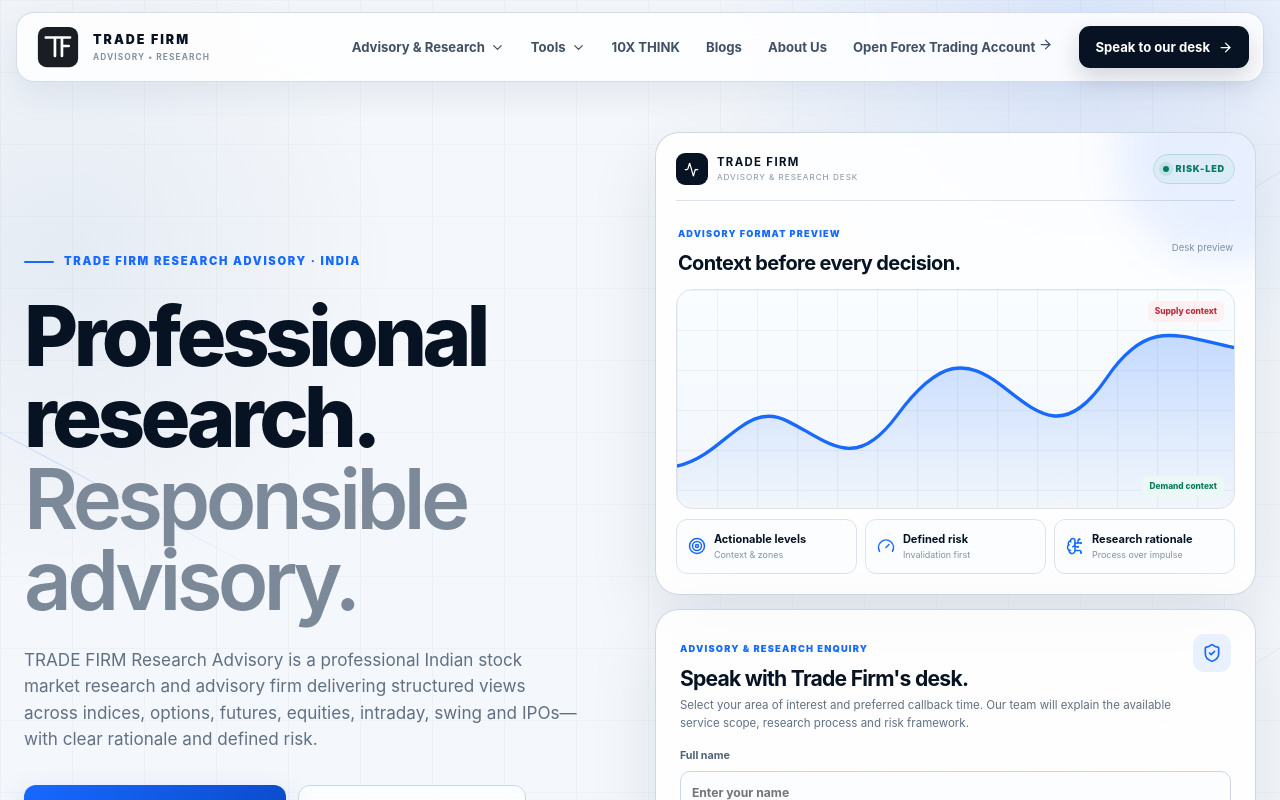
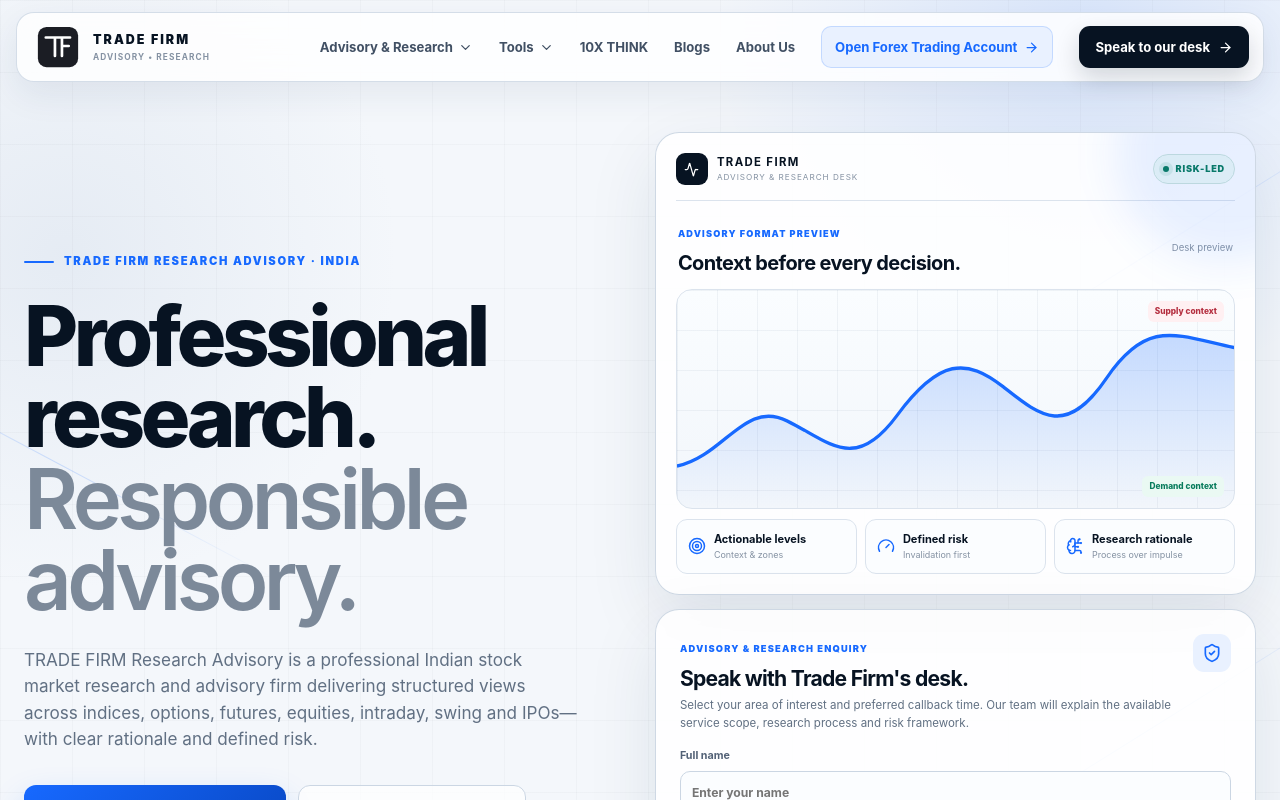
Before and after one commit to tradefirmindia-dot/trade-firm, a Next.js app: page / in a window 1280 px wide. Shown: the top 800 px of the page. Built offline with nearby package versions, Linux system fonts and the light colour scheme; no server answers.

Commit message:
Style Forex account navigation button across devices

```diff
--- a/app/globals.css
+++ b/app/globals.css
@@ -227,6 +227,24 @@
 }
 
 .site-header .nav-cta:hover { color: #fff; background: var(--blue); }
+
+.site-header .forex-account-link {
+  display: inline-flex;
+  align-items: center;
+  gap: 7px;
+  padding: 10px 13px;
+  border: 1px solid rgba(27, 108, 255, 0.18);
+  border-radius: 10px;
+  color: var(--blue);
+  background: var(--blue-soft);
+  white-space: nowrap;
+}
+
+.site-header .forex-account-link:hover,
+.site-header .forex-account-link.active {
+  color: #fff;
+  background: var(--blue);
+}
 
 .menu-button {
   display: none;
@@ -1262,6 +1280,42 @@
   .seo-deep-dive-grid { grid-template-columns: 1fr 1fr; }
   .seo-topic-paths { grid-template-columns: 1fr; }
   .seo-topic-paths .identity-actions { justify-content: flex-start; }
+}
+
+@media (max-width: 1020px) {
+  .site-header nav {
+    position: fixed;
+    top: 82px;
+    left: 0;
+    right: 0;
+    max-height: calc(100dvh - 96px);
+    display: none;
+    overflow-y: auto;
+    align-items: stretch;
+    flex-direction: column;
+    gap: 4px;
+    padding: 14px;
+    border: 1px solid var(--line-strong);
+    border-radius: 16px;
+    background: rgba(255, 255, 255, 0.97);
+    box-shadow: var(--shadow);
+  }
+  .site-header nav.open { display: flex; }
+  .site-header nav a { padding: 10px; border-radius: 9px; }
+  .site-header .nav-cta { margin-top: 4px; justify-content: space-between; color: #fff; }
+  .site-header .forex-account-link {
+    min-height: 54px;
+    padding: 12px 16px;
+    justify-content: space-between;
+    color: #fff;
+    background: var(--blue);
+  }
+  .nav-dropdown summary { padding: 10px; border-radius: 9px; }
+  .nav-dropdown-panel { position: static; width: 100%; margin-top: 3px; padding: 4px 8px 8px; border: 0; border-radius: 10px; background: var(--surface-soft); box-shadow: none; transform: none; }
+  .services-dropdown-panel { grid-template-columns: 1fr 1fr; }
+  .nav-dropdown-panel::before { display: none; }
+  .nav-dropdown-panel a { padding: 9px !important; }
+  .menu-button { display: grid; }
 }
 
 @media (max-width: 860px) {
```
